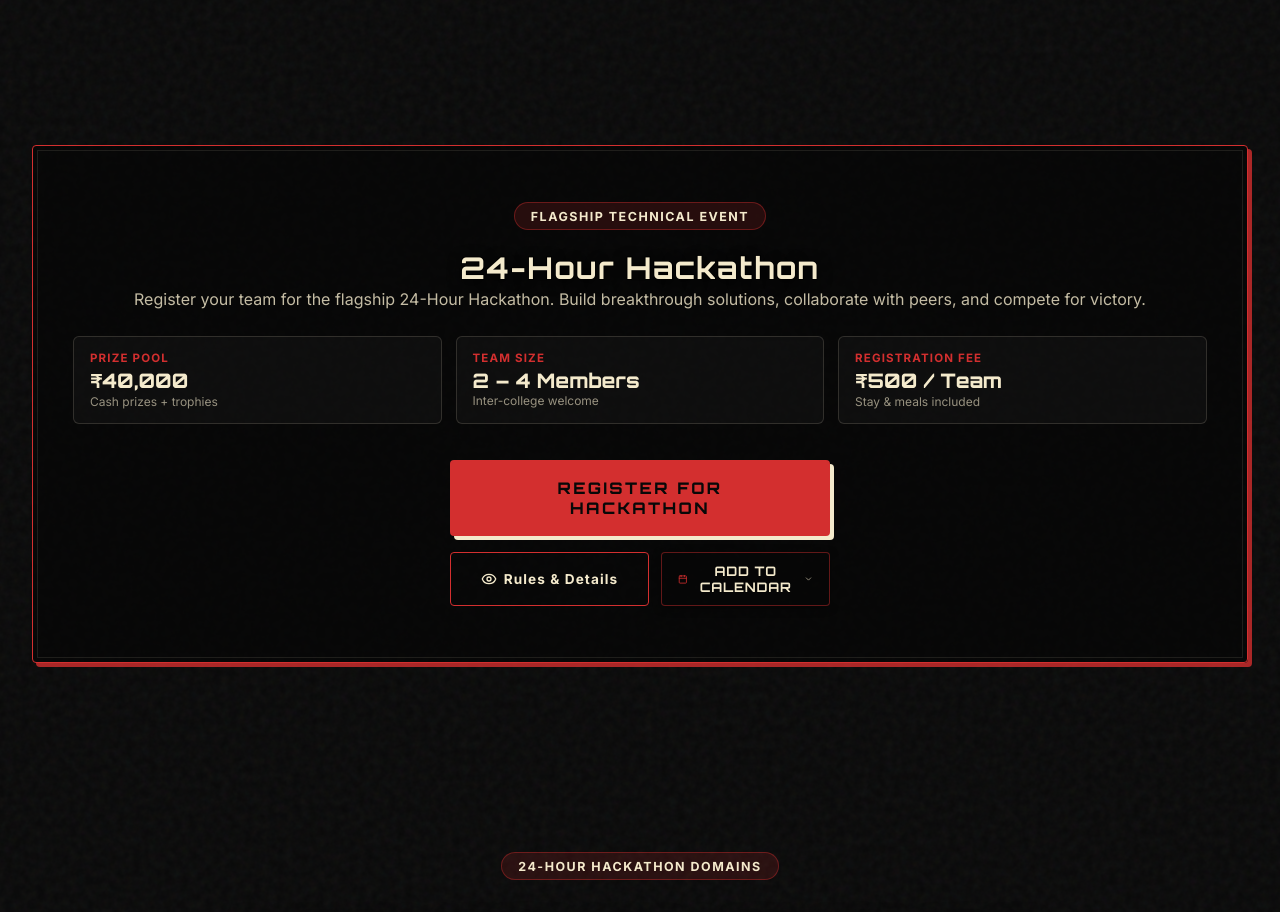
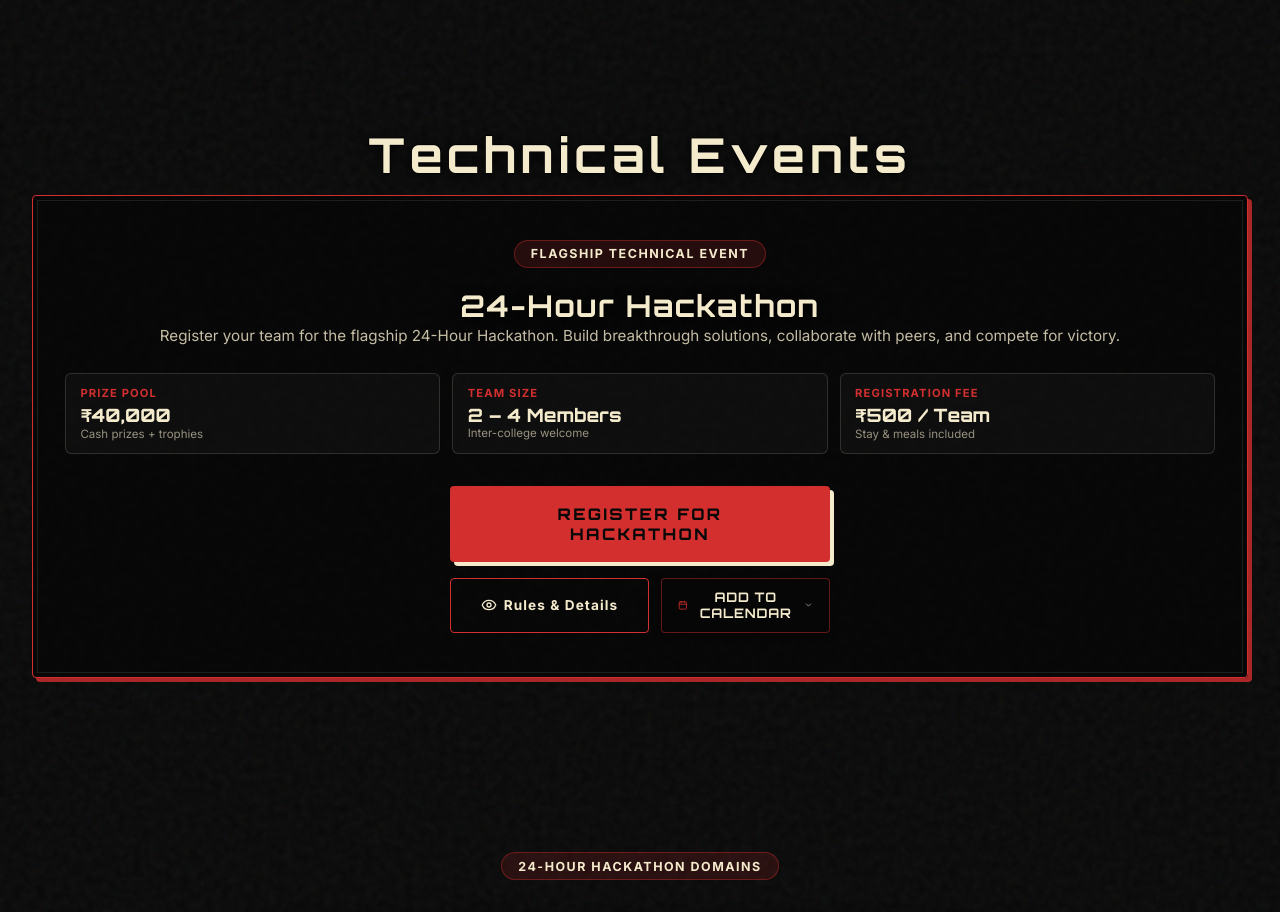
Before and after one commit to akshbir17/techfest, a React (Vite) app: page / in a window 1280 px wide. Shown: the part 2760-3672 px from the top of the page. Built offline with nearby package versions, Linux system fonts and the light colour scheme.

Commit message:
fix(events): add Technical Events heading and reduce hackathon card width for cleaner proportion

```diff
--- a/src/pages/EventsPage.jsx
+++ b/src/pages/EventsPage.jsx
@@ -356,14 +356,26 @@ const EventsPage = ({ isEmbedded = false }) => {
       )}
 
       {!SHOW_ALL_EVENTS ? (
-        <div className="mb-20 w-full max-w-4xl mx-auto px-4">
+        <div className="mb-20 w-full max-w-2xl mx-auto px-4">
+          <motion.div
+            initial={{ opacity: 0, y: 30 }}
+            whileInView={{ opacity: 1, y: 0 }}
+            viewport={{ once: true, margin: "-50px" }}
+            transition={{ duration: 0.6, delay: 0.2 }}
+            className="text-center mb-8"
+          >
+            <h2 className="section-title text-3xl md:text-5xl font-bold mb-4" style={{ fontFamily: 'var(--font-heading)', color: 'var(--color-star-white)', letterSpacing: '0.1em' }}>
+              Technical Events
+            </h2>
+          </motion.div>
+
           <motion.div
             initial={{ opacity: 0, scale: 0.95 }}
             whileInView={{ opacity: 1, scale: 1 }}
             viewport={{ once: true, margin: "-50px" }}
             transition={{ duration: 0.6, ease: "easeOut" }}
           >
-            <GlassCard style={{ textAlign: 'center', padding: 'clamp(2rem, 5vw, 3.5rem) clamp(1.5rem, 3.5vw, 2.5rem)', display: 'flex', flexDirection: 'column', alignItems: 'center' }}>
+            <GlassCard style={{ textAlign: 'center', padding: 'clamp(1.75rem, 4vw, 2.75rem) clamp(1.25rem, 3vw, 2rem)', display: 'flex', flexDirection: 'column', alignItems: 'center' }}>
               <div style={{ width: '100%', display: 'flex', flexDirection: 'column', alignItems: 'center' }}>
                 <div style={{ display: 'inline-block', padding: '0.35rem 1rem', background: 'rgba(211, 47, 47, 0.15)', border: '1px solid rgba(211, 47, 47, 0.4)', borderRadius: '20px', fontSize: '0.78rem', fontWeight: '700', letterSpacing: '0.12em', color: 'var(--color-bright-crimson)', textTransform: 'uppercase', marginBottom: '1.25rem' }}>
                   Flagship Technical Event
@@ -373,28 +385,28 @@ const EventsPage = ({ isEmbedded = false }) => {
                   24-Hour Hackathon
                 </h2>
 
-                <p className="mb-6 font-light leading-relaxed max-w-xl" style={{ color: 'rgba(244, 234, 204, 0.8)', fontSize: '1rem' }}>
+                <p className="mb-6 font-light leading-relaxed max-w-lg" style={{ color: 'rgba(244, 234, 204, 0.8)', fontSize: '0.95rem' }}>
                   Register your team for the flagship 24-Hour Hackathon. Build breakthrough solutions, collaborate with peers, and compete for victory.
                 </p>
 
                 {/* Highlights Grid */}
-                <div style={{ display: 'grid', gridTemplateColumns: 'repeat(auto-fit, minmax(130px, 1fr))', gap: '0.85rem', width: '100%', marginBottom: '2.25rem', textAlign: 'left' }}>
-                  <div style={{ background: 'rgba(255, 255, 255, 0.03)', border: '1px solid rgba(244, 234, 204, 0.15)', borderRadius: '6px', padding: '0.85rem 1rem' }}>
-                    <div style={{ fontSize: '0.72rem', color: 'var(--color-neon-cyan)', textTransform: 'uppercase', letterSpacing: '0.1em', fontWeight: 'bold' }}>Prize Pool</div>
-                    <div style={{ fontSize: '1.25rem', fontWeight: '800', color: 'var(--color-star-white)', fontFamily: 'var(--font-heading)', marginTop: '0.2rem' }}>₹40,000</div>
-                    <div style={{ fontSize: '0.75rem', color: 'rgba(244, 234, 204, 0.6)' }}>Cash prizes + trophies</div>
+                <div style={{ display: 'grid', gridTemplateColumns: 'repeat(auto-fit, minmax(130px, 1fr))', gap: '0.75rem', width: '100%', marginBottom: '2rem', textAlign: 'left' }}>
+                  <div style={{ background: 'rgba(255, 255, 255, 0.03)', border: '1px solid rgba(244, 234, 204, 0.15)', borderRadius: '6px', padding: '0.75rem 0.9rem' }}>
+                    <div style={{ fontSize: '0.7rem', color: 'var(--color-neon-cyan)', textTransform: 'uppercase', letterSpacing: '0.1em', fontWeight: 'bold' }}>Prize Pool</div>
+                    <div style={{ fontSize: '1.15rem', fontWeight: '800', color: 'var(--color-star-white)', fontFamily: 'var(--font-heading)', marginTop: '0.2rem' }}>₹40,000</div>
+                    <div style={{ fontSize: '0.72rem', color: 'rgba(244, 234, 204, 0.6)' }}>Cash prizes + trophies</div>
                   </div>
 
-                  <div style={{ background: 'rgba(255, 255, 255, 0.03)', border: '1px solid rgba(244, 234, 204, 0.15)', borderRadius: '6px', padding: '0.85rem 1rem' }}>
-                    <div style={{ fontSize: '0.72rem', color: 'var(--color-neon-cyan)', textTransform: 'uppercase', letterSpacing: '0.1em', fontWeight: 'bold' }}>Team Size</div>
-                    <div style={{ fontSize: '1.25rem', fontWeight: '800', color: 'var(--color-star-white)', fontFamily: 'var(--font-heading)', marginTop: '0.2rem' }}>2 – 4 Members</div>
-                    <div style={{ fontSize: '0.75rem', color: 'rgba(244, 234, 204, 0.6)' }}>Inter-college welcome</div>
+                  <div style={{ background: 'rgba(255, 255, 255, 0.03)', border: '1px solid rgba(244, 234, 204, 0.15)', borderRadius: '6px', padding: '0.75rem 0.9rem' }}>
+                    <div style={{ fontSize: '0.7rem', color: 'var(--color-neon-cyan)', textTransform: 'uppercase', letterSpacing: '0.1em', fontWeight: 'bold' }}>Team Size</div>
+                    <div style={{ fontSize: '1.15rem', fontWeight: '800', color: 'var(--color-star-white)', fontFamily: 'var(--font-heading)', marginTop: '0.2rem' }}>2 – 4 Members</div>
+                    <div style={{ fontSize: '0.72rem', color: 'rgba(244, 234, 204, 0.6)' }}>Inter-college welcome</div>
                   </div>
 
-                  <div style={{ background: 'rgba(255, 255, 255, 0.03)', border: '1px solid rgba(244, 234, 204, 0.15)', borderRadius: '6px', padding: '0.85rem 1rem' }}>
-                    <div style={{ fontSize: '0.72rem', color: 'var(--color-neon-cyan)', textTransform: 'uppercase', letterSpacing: '0.1em', fontWeight: 'bold' }}>Registration Fee</div>
-                    <div style={{ fontSize: '1.25rem', fontWeight: '800', color: 'var(--color-bright-crimson)', fontFamily: 'var(--font-heading)', marginTop: '0.2rem' }}>₹500 / Team</div>
-                    <div style={{ fontSize: '0.75rem', color: 'rgba(244, 234, 204, 0.6)' }}>Stay & meals included</div>
+                  <div style={{ background: 'rgba(255, 255, 255, 0.03)', border: '1px solid rgba(244, 234, 204, 0.15)', borderRadius: '6px', padding: '0.75rem 0.9rem' }}>
+                    <div style={{ fontSize: '0.7rem', color: 'var(--color-neon-cyan)', textTransform: 'uppercase', letterSpacing: '0.1em', fontWeight: 'bold' }}>Registration Fee</div>
+                    <div style={{ fontSize: '1.15rem', fontWeight: '800', color: 'var(--color-bright-crimson)', fontFamily: 'var(--font-heading)', marginTop: '0.2rem' }}>₹500 / Team</div>
+                    <div style={{ fontSize: '0.72rem', color: 'rgba(244, 234, 204, 0.6)' }}>Stay & meals included</div>
                   </div>
                 </div>
 
```
